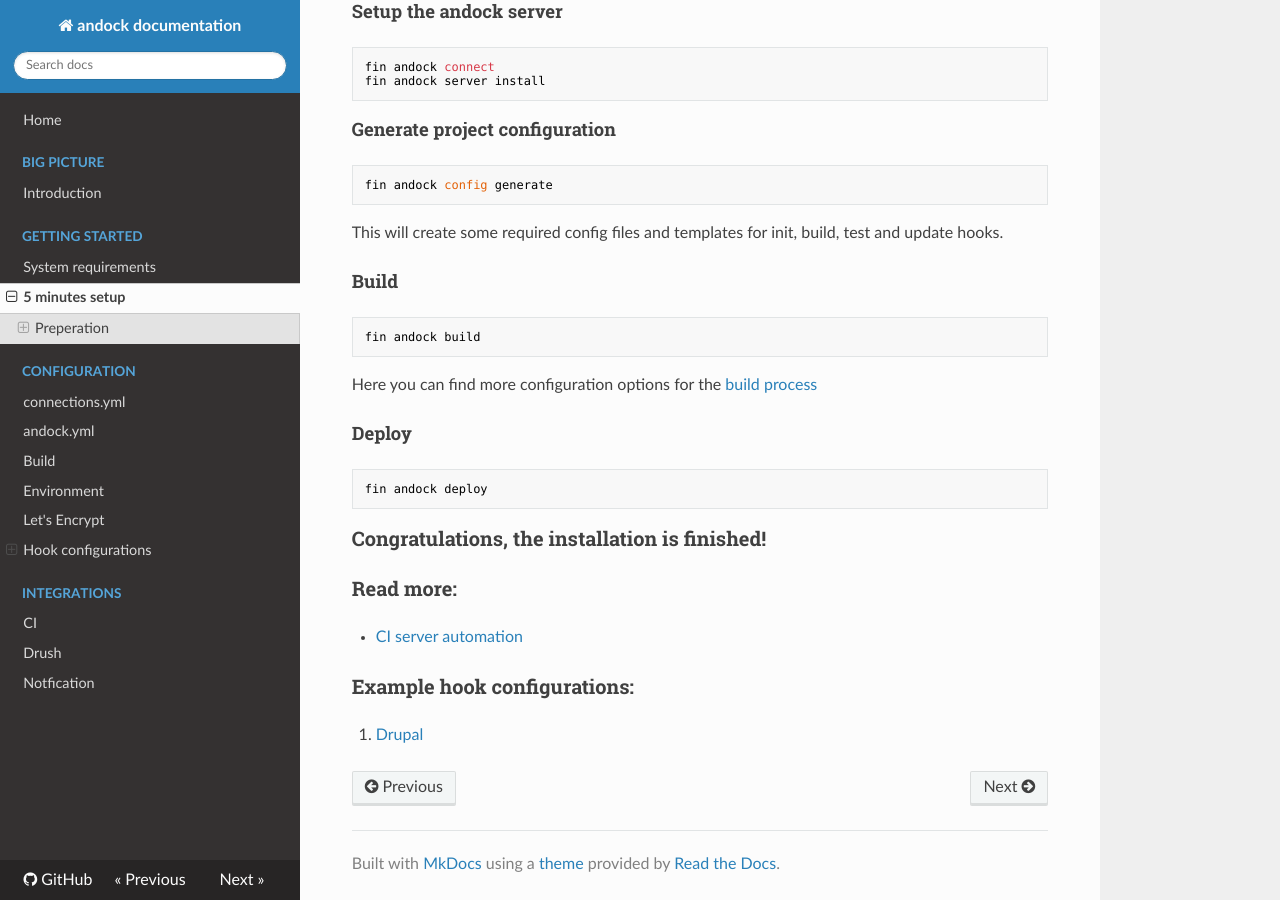
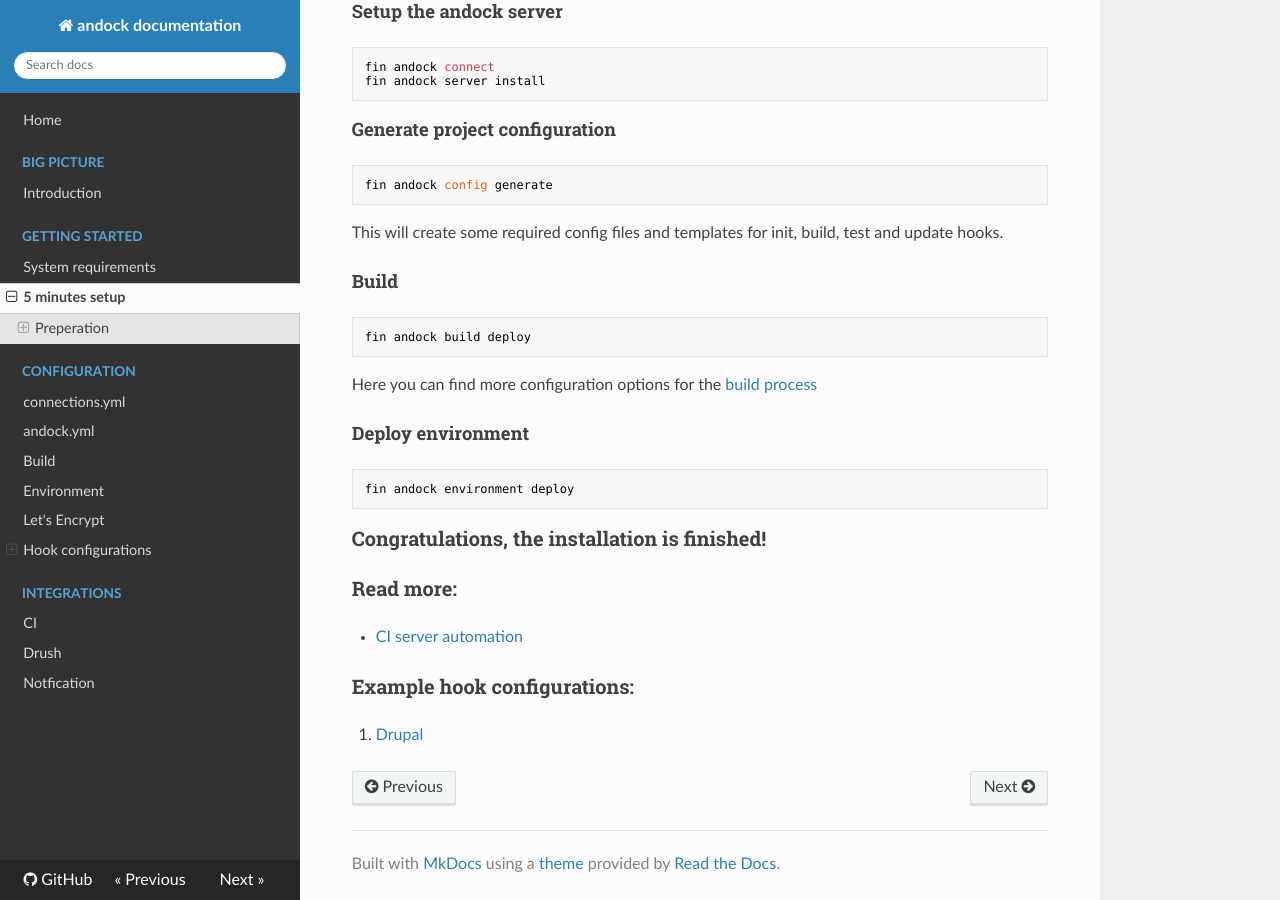
Before and after one commit to andock/andock, an MkDocs documentation site: the page built from docs/getting-started/docksal.md, in a window 1280 px wide and 900 px high, scrolled down 617 px. Built offline with MkDocs 1.6.1, drawn with Linux system fonts in a browser that asks for light colours; nearby versions of some CDN libraries; old or Windows-style settings are respelled for this version of MkDocs.

Commit message:
Seperate "build" and "build deploy" commands.

````diff
--- a/docs/getting-started/docksal.md
+++ b/docs/getting-started/docksal.md
@@ -30,13 +30,13 @@ This will create some required config files and templates for init, build, test
 
 #### Build
 ```
-fin andock build
+fin andock build deploy
 ```
 Here you can find more configuration options for the [build process](../configuration/build.md)
 
-#### Deploy
+#### Deploy environment
 ```
-fin andock deploy
+fin andock environment deploy
 ```
 
 ### Congratulations, the installation is finished!
````
Also changed, not shown: docs/configuration/build.md (+7 -1 lines), 3 other files.
